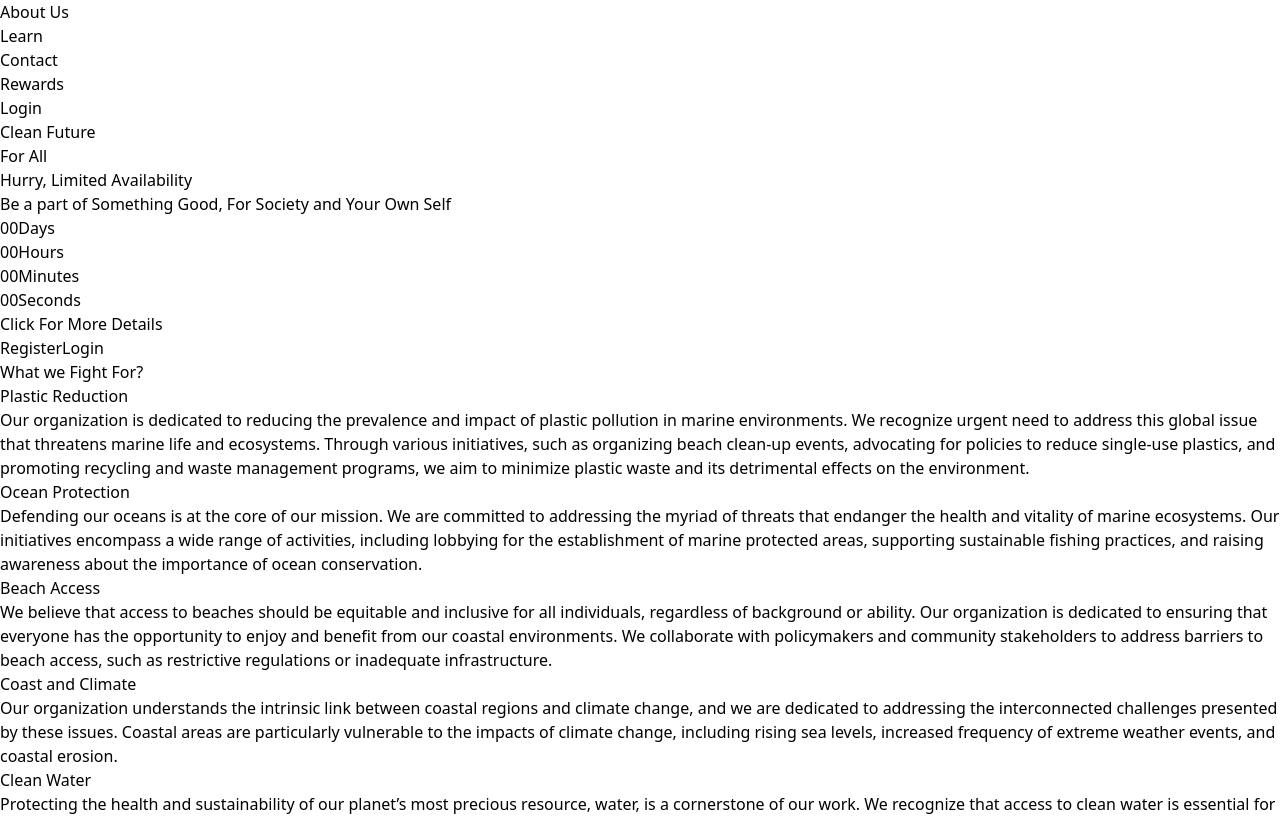
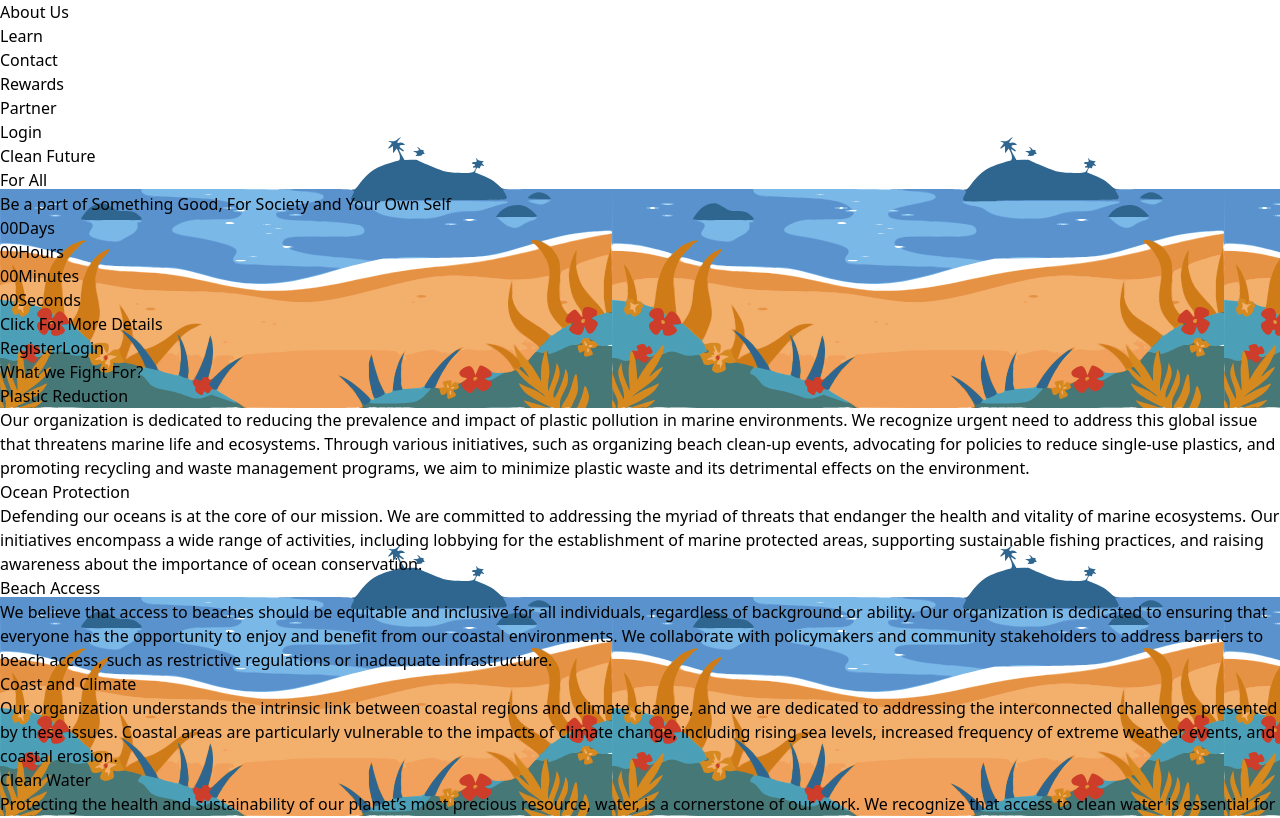
Before and after one commit to Kartikay5849/Eco-web, a React (Vite) app: page / in a window 1280 px wide. Shown: the top 818 px of the page. Built offline with nearby package versions, Linux system fonts and the light colour scheme; no server answers; the database is empty.

Commit message:
bug fixes and bg img

```diff
--- a/src/App.jsx
+++ b/src/App.jsx
@@ -10,6 +10,7 @@ import Contact from "./pages/Contact";
 import Login from "./pages/Login";
 import Register from "./pages/Register";
 import Profile from "./pages/Profile";
+import Partner from "./pages/Partner";
 function App() {
 
   return (
@@ -24,6 +25,7 @@ function App() {
           <Route path="/login" element={<Login/>}/>
           <Route path="/register" element={<Register/>}/>
           <Route path="/profile" element={<Profile/>}/>
+          <Route path="/partner" element={<Partner/>}/>
         </Routes>
       </Router>
     </div>
--- a/src/components/Countdown.jsx
+++ b/src/components/Countdown.jsx
@@ -237,8 +237,12 @@ const Countdown = () => {
       <div className="mx-3 sm:p-10 p-4 rounded-md flex justify-center flex-col gap-6 shadow-[5px_5px_50px_rgba(47,46,60,1)]">
         <div className="flex flex-col gap-2">
           <h1 className="text-center sm:text-3xl text-xl font-semibold leading-8 text-[#FBFAF8]">
-            Hurry, Limited Availability
-          </h1>
+          {eventData && eventData.length > 0 && (
+            <>
+                {eventData[0]?.name}
+            </>
+          )}
+           </h1>
           <span className="text-sm font-semibold text-center leading-8 text-[#959AAE]">
             Be a part of Something Good, For Society and Your Own Self
           </span>
--- a/src/components/Header.jsx
+++ b/src/components/Header.jsx
@@ -31,23 +31,26 @@ const Header = () => {
   return (
     <div>
       <div className='flex'>
-        <ul className='mx-auto rounded-xl mt-8 bg-[#ddf2fd] bg-opacity-30 flex text-xl md:text-2xl px-1 sm:px-12 md:px-40 py-7 gap-16 justify-center'>
+        <ul className='mx-auto rounded-xl mt-8 bg-[#164863] bg-opacity-60 flex text-xl md:text-2xl px-1 sm:px-12 md:px-40 py-7 gap-16 justify-center'>
           <Link to='/aboutus'>
-            <li className='hover:cursor-pointer hover:text-white delay-125 duration-500'>About Us</li>
+            <li className='hover:cursor-pointer hover:text-[#ffffff] delay-125 duration-500'>About Us</li>
           </Link>
           <Link to='/learn'>
-            <li className='hover:cursor-pointer hover:text-white delay-125 duration-500'>Learn</li>
+            <li className='hover:cursor-pointer hover:text-[#ffffff]  delay-125 duration-500'>Learn</li>
           </Link>
           <Link to='/contact'>
-            <li className='hover:cursor-pointer hover:text-white delay-125 duration-500 '>Contact</li>
+            <li className='hover:cursor-pointer hover:text-[#ffffff]  delay-125 duration-500 '>Contact</li>
           </Link>
           <Link to='/rewards'>
-            <li className='hover:cursor-pointer hover:text-white delay-125 duration-500'> Rewards</li>
+            <li className='hover:cursor-pointer hover:text-[#ffffff]  delay-125 duration-500'> Rewards</li>
+          </Link>
+          <Link to='/partner'>
+            <li className='hover:cursor-pointer hover:text-[#ffffff]  delay-125 duration-500'> Partner</li>
           </Link>
         </ul>
         {loggedInUser ? (
           <Link to='/profile'>
-            <button className='bg-[#ddf2fd] bg-opacity-60 md:visible md:m-8 md:px-8 py-5 rounded-md hover:bg-opacity-100 transition duration-300'>
+            <button className='bg-[#164863] bg-opacity-20 hover:bg-opacity-60 delay-125 hover:text-white md:visible md:m-8 md:px-8 py-5 rounded-full  transition duration-300'>
               Profile
             </button>
           </Link>
--- a/src/pages/Home.jsx
+++ b/src/pages/Home.jsx
@@ -3,23 +3,24 @@ import Header from '../components/Header'
 import Countdown from '../components/Countdown'
 import Footer from '../components/Footer'
 import { Link } from 'react-router-dom'
-
+import backgroundImage from '../assets/home.svg';
 const Home = () => {
 
   return (
-    <div className='bg-[#164863] '>
-        <div className='h-screen'>
+    <div className="bg-fixed bg-cover bg-blue-300 bg-center" style={{ backgroundImage: `url(${backgroundImage})`, minHeight: '100vh' }}>
+      {/* <div className="absolute inset-0 bg-opacity-50 bg-black"></div> Overlay to darken the background image */}
+
+         <div className='h-screen z-10'>
             <Header/>
             <div className='flex flex-col justify-center items-center mt-16'>
                 <div>
-                    <div className='flex  text-[#ddf2fd] flex-col'>
-                    <p className='text-7xl break-all'>
-                        <span className='text-8xl '>
-                        Clean Future<br/></span>
-                        For All
+                <div className='flex text-[#164863] flex-col items-center'>
+                    <p className='text-8xl font-semibold text-center break-all '>
+                        <span className="">Clean Future</span><br />
+                        <span className="">For All</span>
                     </p>
+                </div>
 
-                    </div>
                 </div>
                 <div className='mt-12'>
                     <Countdown/>
--- /dev/null
+++ b/src/pages/Partner.jsx
@@ -0,0 +1,11 @@
+import React from 'react'
+
+const Partner = () => {
+  return (
+    <div>
+      Partner
+    </div>
+  )
+}
+
+export default Partner
```
Also changed, not shown: src/assets/home.svg (added).
